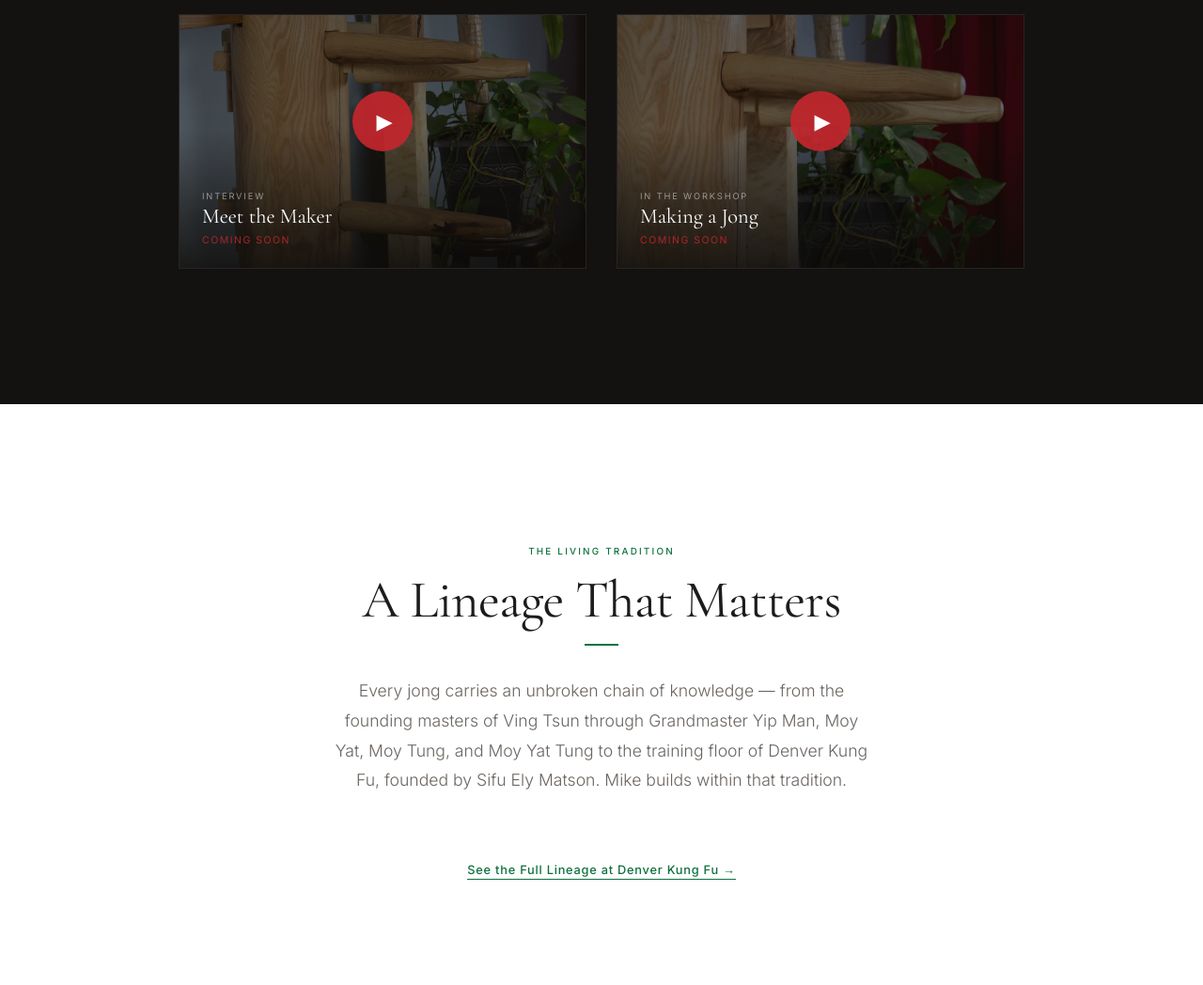
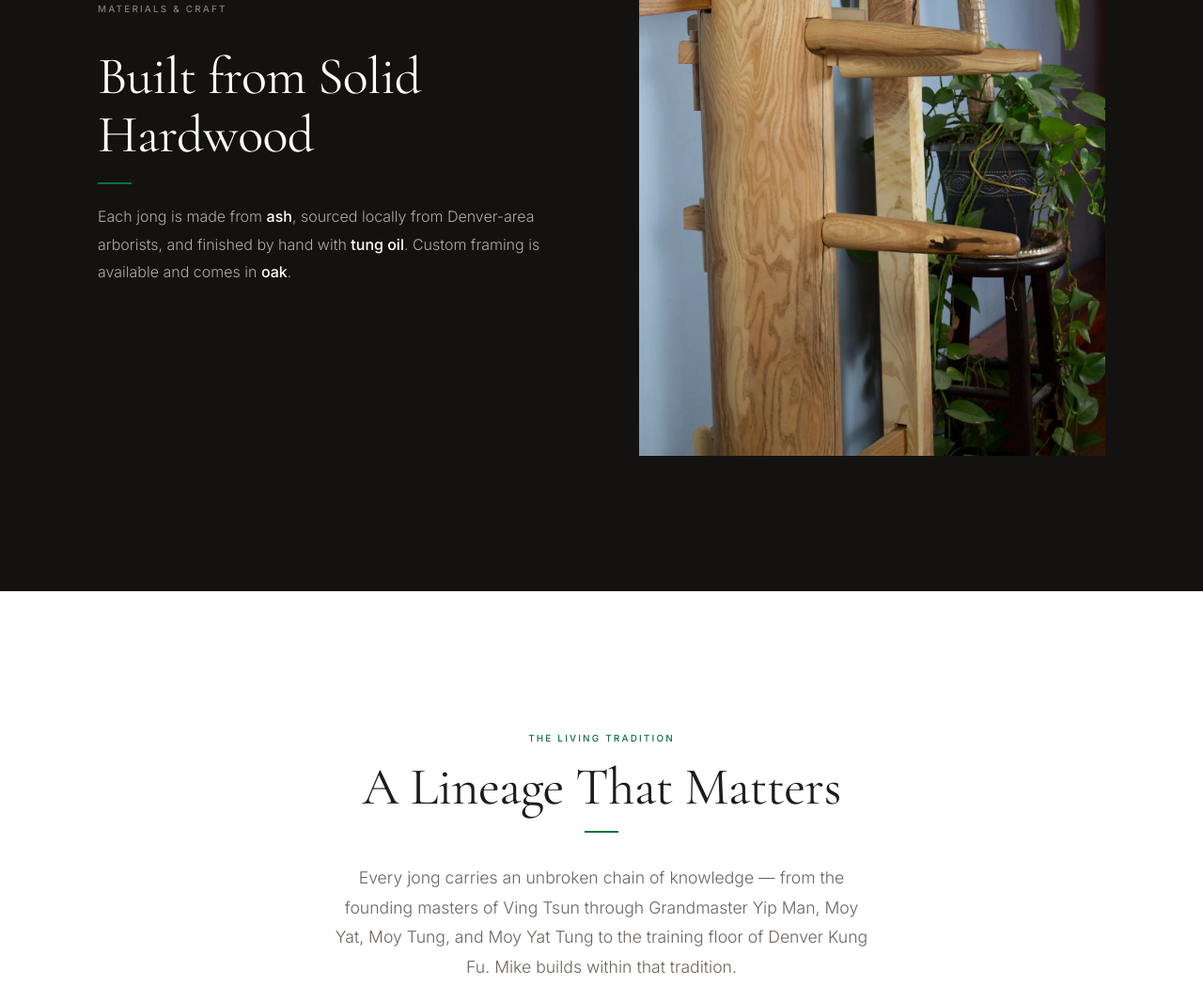
Before and after one commit to andysmartdev/denver-kung-fu-the-store, a plain HTML site: page index.html in a window 1280 px wide. Shown: the part 4525-5573 px from the top of the page at 94% size. Drawn offline with nearby package versions, Linux system fonts and the light colour scheme.

Commit message:
deploy: 5383af78d5343e8ac394c1615db226d88b8aa7ab

```diff
--- a/css/styles.css
+++ b/css/styles.css
@@ -202,6 +202,8 @@ p  {
 }
 .section--dark-img > * { position: relative; z-index: 1; }
 .section--dark p { color: rgba(255,255,255,0.65); }
+.section--dark .lead { color: white; }
+.section--dark p strong { color: white; font-weight: 500; }
 .section--dark h2,
 .section--dark h3 { color: white; }
 .section--cream { background: var(--cream); }
--- a/index.html
+++ b/index.html
@@ -145,7 +145,11 @@
     </div>
   </section>
 
-  <!-- ── Video showcase (click-to-load facade) ──────────────── -->
+  <!-- ── Video showcase (click-to-load facade) ──────────────────
+       REMOVED FOR LAUNCH (no content yet). To restore when videos exist,
+       uncomment the block below; it renders config.videos automatically.
+       The facade JS + .video-* CSS are still present and dormant.
+
   <section class="section section--dark" id="watch" aria-label="Videos">
     <div class="container text-center">
       <span class="label label--light">Watch</span>
@@ -156,8 +160,7 @@
     </div>
     <div class="container">
       <div class="video-grid">
-
-        <button type="button" class="video-tile fade-in" data-src="" aria-label="Play video: Meet the Maker (coming soon)">
+                <button type="button" class="video-tile fade-in" data-src="" aria-label="Play video: Meet the Maker (coming soon)">
           <span class="video-tile__poster" style="background-image:url('assets/jong-4.webp')" aria-hidden="true"></span>
           <span class="video-tile__overlay" aria-hidden="true"></span>
           <span class="video-tile__play" aria-hidden="true">▶</span>
@@ -178,7 +181,28 @@
             <span class="video-tile__note">Coming soon</span>
           </span>
         </button>
+      </div>
+    </div>
+  </section>
+  ──────────────────────────────────────────────────────────── -->
 
+  <!-- ── Materials ──────────────────────────────────────────── -->
+  <section class="section section--dark" id="materials" aria-label="Materials">
+    <div class="container">
+      <div class="split">
+        <div class="split__text fade-in">
+          <span class="label label--light">Materials &amp; Craft</span>
+          <h2>Built from Solid Hardwood</h2>
+          <div class="divider"></div>
+          <p>
+            Each jong is made from <strong>ash</strong>, sourced locally from Denver-area
+            arborists, and finished by hand with <strong>tung oil</strong>. Custom framing
+            is available and comes in <strong>oak</strong>.
+          </p>
+        </div>
+        <div class="split__media fade-in">
+          <img src="assets/jong-4.webp" alt="Detail of the jong's ash body and oak frame, hand-finished with tung oil" loading="lazy">
+        </div>
       </div>
     </div>
   </section>
@@ -192,8 +216,7 @@
       <p class="section-intro">
         Every jong carries an unbroken chain of knowledge — from the founding masters
         of Ving Tsun through Grandmaster Yip Man, Moy Yat, Moy Tung, and Moy Yat Tung
-        to the training floor of Denver Kung Fu, founded by Sifu Ely Matson. Mike builds
-        within that tradition.
+        to the training floor of Denver Kung Fu. Mike builds within that tradition.
       </p>
       <a href="https://www.denverkungfu.com/lineage" target="_blank" rel="noopener" class="link-arrow link-arrow--spaced">See the Full Lineage at Denver Kung Fu →</a>
     </div>
```
